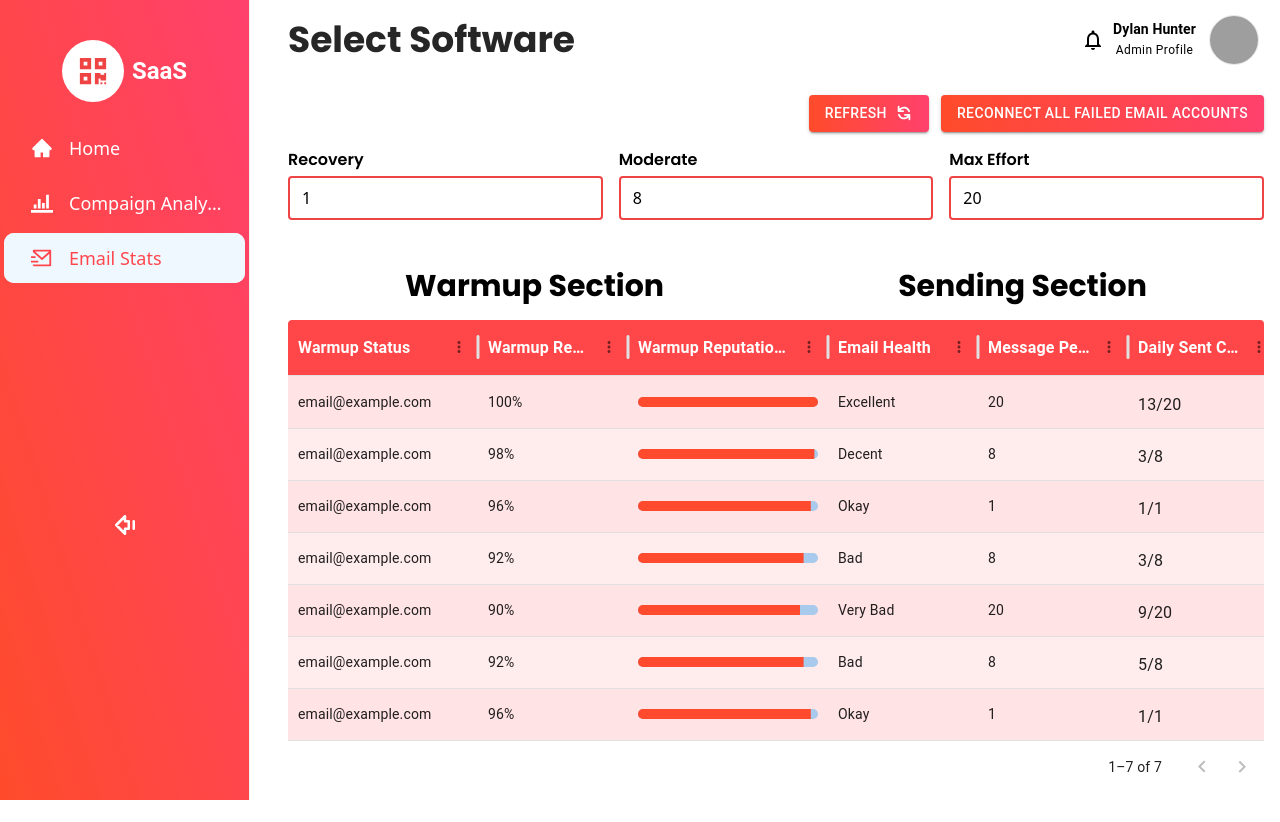
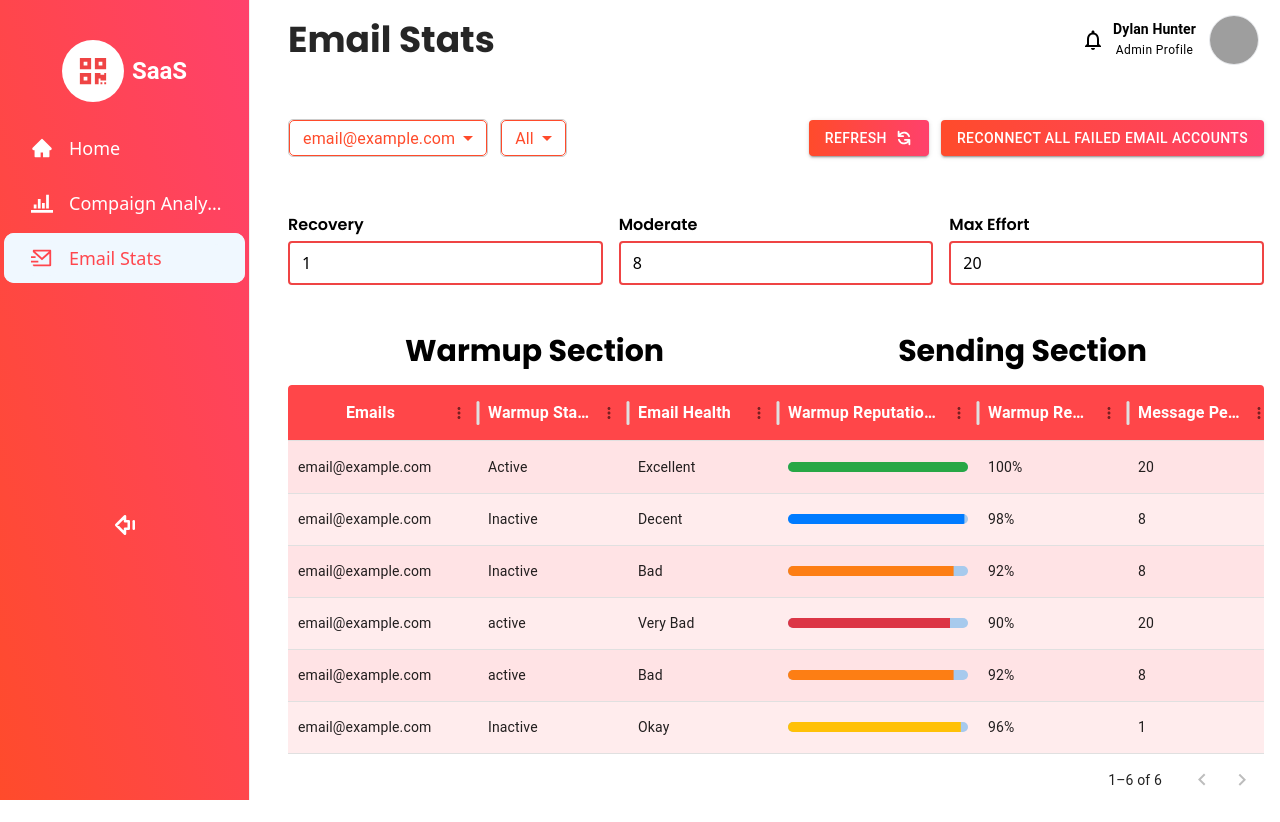
Before and after one commit to devarslan99/Micro_SaaS_Project, a React (Vite) app in the folder frontend/: page /email_stats in a window 1280 px wide. Built offline with nearby package versions, Linux system fonts and the light colour scheme; grey boxes are pictures that could not be loaded.

Commit message:
complete frontend upto email

```diff
--- a/frontend/src/components/EmailStatComp/EmailsTable.jsx
+++ b/frontend/src/components/EmailStatComp/EmailsTable.jsx
@@ -11,17 +11,42 @@ import { clientData, email_stats } from "../../data/mockData";
 import CustomCheckBtn from "./CustomCheckBtn";
 //   import './table.css'
 
-const EmailTable = () => {
+const EmailTable = ({ data, recovery, moderate, maxeffort, setData }) => {
+  const handleCheckboxChange = (rowId, field) => {
+    // Find the current row data and update the msg_per_day based on the selected checkbox
+    const updatedData = data.map((row) => {
+      if (row.id === rowId) {
+        if (field === "set_recovery") {
+          return { ...row, msg_per_day: recovery };
+        } else if (field === "set_moderate") {
+          return { ...row, msg_per_day: moderate };
+        } else if (field === "set_max_effort") {
+          return { ...row, msg_per_day: maxeffort };
+        }
+      }
+      return row;
+    });
+    // Update the data state
+    setData(updatedData);
+  };
+
   const columns = [
+    {
+      field: "email",
+      headerName: "Emails",
+      headerClassName: "super-app-theme-header",
+      headerAlign: 'center',
+      width: 190,
+    },
     {
       field: "warmup_status",
       headerName: "Warmup Status",
       headerClassName: "super-app-theme-header",
-      width: 190,
+      width: 150,
     },
     {
-      field: "warmup_reputation",
-      headerName: "Warmup Reputation %",
+      field: "email_health",
+      headerName: "Email Health",
       headerClassName: "super-app-theme-header",
       width: 150,
     },
@@ -40,7 +65,15 @@ const EmailTable = () => {
               borderRadius: 5,
               "& .MuiLinearProgress-bar": {
                 backgroundColor:
-                  row.warmup_reputation_bar >= 90 ? "#FF4A2E" : "#FF4A2E",
+                  row.warmup_reputation_bar >= 100
+                    ? "#28A745"
+                    : row.warmup_reputation_bar >= 98
+                    ? "#007BFF"
+                    : row.warmup_reputation_bar >= 96
+                    ? "#FFC107"
+                    : row.warmup_reputation_bar >= 91
+                    ? "#FD7E14"
+                    : "#DC3545",
               },
             }}
           />
@@ -48,8 +81,8 @@ const EmailTable = () => {
       ),
     },
     {
-      field: "email_health",
-      headerName: "Email Health",
+      field: "warmup_reputation",
+      headerName: "Warmup Reputation %",
       headerClassName: "super-app-theme-header",
       width: 150,
     },
@@ -72,9 +105,9 @@ const EmailTable = () => {
         if (sentCount <= 1) {
           displayValue = `${sentCount}/1`;
         } else if (sentCount > 1 && sentCount <= 8) {
-          displayValue = `${sentCount}/${ msgPerDay}`;
+          displayValue = `${sentCount}/${msgPerDay}`;
         } else if (sentCount > 8 && sentCount <= 20) {
-          displayValue = `${sentCount}/${ msgPerDay}`;
+          displayValue = `${sentCount}/${msgPerDay}`;
         }
 
         return <Typography className="pt-4">{displayValue}</Typography>;
@@ -85,36 +118,42 @@ const EmailTable = () => {
       headerName: "Set Recovery",
       headerClassName: "super-app-theme-header",
       width: 150,
-      renderCell: ({ row }) => {
-        const sentCount = row.msg_per_day;
-        return <CustomCheckBtn checked={sentCount <= 1} />;
-      },
+      renderCell: ({ row }) => (
+        <CustomCheckBtn
+          checked={row.msg_per_day == recovery} // Check if msg_per_day matches the recovery value
+          onChange={() => handleCheckboxChange(row.id, "set_recovery")}
+        />
+      ),
     },
     {
       field: "set_moderate",
       headerName: "Set Moderate",
       headerClassName: "super-app-theme-header",
       width: 150,
-      renderCell: ({ row }) => {
-        const sentCount = row.msg_per_day;
-        return <CustomCheckBtn checked={sentCount > 1 && sentCount <= 8} />;
-      },
+      renderCell: ({ row }) => (
+        <CustomCheckBtn
+          checked={row.msg_per_day == moderate} // Check if msg_per_day matches the moderate value
+          onChange={() => handleCheckboxChange(row.id, "set_moderate")}
+        />
+      ),
     },
     {
       field: "set_max_effort",
       headerName: "Set Max Effort",
       headerClassName: "super-app-theme-header",
       width: 150,
-      renderCell: ({ row }) => {
-        const sentCount = row.msg_per_day;
-        return <CustomCheckBtn checked={sentCount > 8 && sentCount <= 20} />;
-      },
+      renderCell: ({ row }) => (
+        <CustomCheckBtn
+          checked={row.msg_per_day == maxeffort} // Check if msg_per_day matches the maxeffort value
+          onChange={() => handleCheckboxChange(row.id, "set_max_effort")}
+        />
+      ),
     },
   ];
 
   return (
     <Box
-    mt={4}
+      mt={4}
       sx={{
         bgcolor: "transparent",
         "& .MuiDataGrid-columnHeaders": {
@@ -145,11 +184,21 @@ const EmailTable = () => {
       }}
     >
       <Box className="flex justify-around mb-4">
-        <Typography variant="" className="sm:text-3xl text-xl font-bold font-Poppins">Warmup Section</Typography>
-        <Typography variant="" className="sm:text-3xl text-xl font-bold font-Poppins">Sending Section</Typography>
+        <Typography
+          variant=""
+          className="sm:text-3xl text-xl font-bold font-Poppins"
+        >
+          Warmup Section
+        </Typography>
+        <Typography
+          variant=""
+          className="sm:text-3xl text-xl font-bold font-Poppins"
+        >
+          Sending Section
+        </Typography>
       </Box>
       <DataGrid
-        rows={email_stats}
+        rows={data}
         columns={columns}
         initialState={{
           pagination: {
--- a/frontend/src/components/global/Drawer/Drawer.jsx
+++ b/frontend/src/components/global/Drawer/Drawer.jsx
@@ -16,10 +16,24 @@ const TemporaryDrawer = ({ isOpen, toggleDrawer, onPageSelect }) => {
   const isMenuItemActive = (path) => {
     return location.pathname === path;
   };
-  const handleMenuItemClick = (title, path) => {
+  const getPageTitle = (path) => {
+    switch (path) {
+      case "/home":
+        return "Select Software";
+      case "/compaigns":
+        return "Compaign Analytics";
+      case "/email_stats":
+        return "Email Stats";
+      default:
+        return "Unknown Page";
+    }
+  };
+
+  React.useEffect(() => {
+    const currentPath = location.pathname;
+    const title = getPageTitle(currentPath);
     onPageSelect(title);
-    // Assuming you have routing handled via react-router-dom
-  };
+  }, [location, onPageSelect]);
 
   return (
     <div>
@@ -49,7 +63,7 @@ const TemporaryDrawer = ({ isOpen, toggleDrawer, onPageSelect }) => {
                 width: "200px",
                 height: "100%",
                 color: "white",
-                px:{xs: 1, sm: 0},
+                px: { xs: 1, sm: 0 },
                 display: { lg: "none", xs: "block" },
               }}
               onKeyDown={() => toggleDrawer(false)}
@@ -69,7 +83,7 @@ const TemporaryDrawer = ({ isOpen, toggleDrawer, onPageSelect }) => {
                   p={1}
                 >
                   <IconButton>
-                  <FaQrcode fontSize="30px" className="text-red-500"/>
+                    <FaQrcode fontSize="30px" className="text-red-500" />
                   </IconButton>
                 </Box>
                 <Box>
@@ -83,9 +97,7 @@ const TemporaryDrawer = ({ isOpen, toggleDrawer, onPageSelect }) => {
                   <MenuItem
                     active={isMenuItemActive("/home")}
                     icon={<AiFillHome fontSize="22px" />}
-                  onClick={() => {toggleDrawer(false);
-                    handleMenuItemClick("Select Software", "/home")
-                  }}
+                    onClick={() => toggleDrawer(false)}
                   >
                     Home
                   </MenuItem>
@@ -94,10 +106,7 @@ const TemporaryDrawer = ({ isOpen, toggleDrawer, onPageSelect }) => {
                   <MenuItem
                     active={isMenuItemActive("/compaigns")}
                     icon={<ImStatsBars fontSize="22px" />}
-                  onClick={() => {
-                    toggleDrawer(false);
-                    handleMenuItemClick("Campaign Analytics", "/compaigns");
-                  }}
+                    onClick={() => toggleDrawer(false)}
                   >
                     Compaigns Analytics
                   </MenuItem>
@@ -106,9 +115,7 @@ const TemporaryDrawer = ({ isOpen, toggleDrawer, onPageSelect }) => {
                   <MenuItem
                     active={isMenuItemActive("/email_stats")}
                     icon={<RiMailSendLine fontSize="22px" />}
-                  onClick={() => {toggleDrawer(false);
-                    handleMenuItemClick("Email Stats", "/email_stats")
-                  }}
+                    onClick={() => toggleDrawer(false)}
                   >
                     Email Stats
                   </MenuItem>
--- a/frontend/src/components/global/layout/Layout.jsx
+++ b/frontend/src/components/global/layout/Layout.jsx
@@ -4,7 +4,7 @@ import Sidebar from "../sidebar/Sidebar";
 import Topbar from "../topbar/Topbar";
 
 const Layout = ({ menuCollapse, setMenuCollapse,children }) => {
-  const [pageTitle, setPageTitle] = useState("Select Software");
+  const [pageTitle, setPageTitle] = useState("");
 
   const handlePageSelect = (title) => {
     setPageTitle(title);
--- a/frontend/src/components/global/sidebar/Sidebar.jsx
+++ b/frontend/src/components/global/sidebar/Sidebar.jsx
@@ -16,6 +16,7 @@ import { Link } from "react-router-dom";
 import "./sidebar.css";
 import { ImStatsBars } from "react-icons/im";
 import { RiMailSendLine } from "react-icons/ri";
+import { useEffect } from "react";
 
 
 const Sidebar = ({ menuCollapse, setMenuCollapse,onPageSelect }) => {
@@ -25,10 +26,26 @@ const Sidebar = ({ menuCollapse, setMenuCollapse,onPageSelect }) => {
     setMenuCollapse((prevMenuCollapse) => !prevMenuCollapse);
   };
 
-  const handleMenuItemClick = (title, path) => {
+  const getPageTitle = (path) => {
+    switch (path) {
+      case "/home":
+        return "Select Software";
+      case "/compaigns":
+        return "Compaign Analytics";
+      case "/email_stats":
+        return "Email Stats";
+      default:
+        return "Unknown Page";
+    }
+  };
+
+  useEffect(() => {
+    const currentPath = location.pathname;
+    const title = getPageTitle(currentPath);
     onPageSelect(title);
-    // Assuming you have routing handled via react-router-dom
-  };
+  }, [location, onPageSelect]);
+
+
 
   const isMenuItemActive = (path) => {
     return location.pathname === path;
@@ -79,7 +96,6 @@ const Sidebar = ({ menuCollapse, setMenuCollapse,onPageSelect }) => {
             <MenuItem
               active={isMenuItemActive("/home")}
               icon={<AiFillHome fontSize="22px" />}
-              onClick={() => handleMenuItemClick("Select Software", "/home")}
             >
               Home
             </MenuItem>
@@ -88,7 +104,6 @@ const Sidebar = ({ menuCollapse, setMenuCollapse,onPageSelect }) => {
             <MenuItem
               active={isMenuItemActive("/compaigns")}
               icon={<ImStatsBars fontSize="22px" />}
-              onClick={() => handleMenuItemClick("Campaign Analytics", "/compaigns")}
             >
               Compaign Analytics
             </MenuItem>
@@ -97,7 +112,6 @@ const Sidebar = ({ menuCollapse, setMenuCollapse,onPageSelect }) => {
             <MenuItem
               active={isMenuItemActive("/email_stats")}
               icon={<RiMailSendLine fontSize="22px" />}
-              onClick={() => handleMenuItemClick("Email Stats", "/email_stats")}
             >
               Email Stats
             </MenuItem>
--- a/frontend/src/data/mockData.jsx
+++ b/frontend/src/data/mockData.jsx
@@ -323,7 +323,8 @@ export const clientData = [
   export const email_stats = [
     {
       id:1,
-      warmup_status: "email@example.com",
+      email: "email@example.com",
+      warmup_status: "Active",
       warmup_reputation : "100%",
       warmup_reputation_bar :100,
       email_health: "Excellent",
@@ -332,7 +333,8 @@ export const clientData = [
     },
     {
       id:2,
-      warmup_status: "email@example.com",
+      email: "email@example.com",
+      warmup_status: "Inactive",
       warmup_reputation : "98%",
       warmup_reputation_bar :98,
       email_health: "Decent",
@@ -341,7 +343,8 @@ export const clientData = [
     },
     {
       id:3,
-      warmup_status: "email@example.com",
+      email: "email3@example.com",
+      warmup_status: "Active",
       warmup_reputation : "96%",
       warmup_reputation_bar :96,
       email_health: "Okay",
@@ -350,7 +353,8 @@ export const clientData = [
     },
     {
       id:4,
-      warmup_status: "email@example.com",
+      email: "email@example.com",
+      warmup_status: "Inactive",
       warmup_reputation : "92%",
       warmup_reputation_bar :92,
       email_health: "Bad",
@@ -359,7 +363,8 @@ export const clientData = [
     },
     {
       id:5,
-      warmup_status: "email@example.com",
+      email: "email@example.com",
+      warmup_status: "active",
       warmup_reputation : "90%",
       warmup_reputation_bar :90,
       email_health: "Very Bad",
@@ -368,7 +373,8 @@ export const clientData = [
     },
     {
       id:6,
-      warmup_status: "email@example.com",
+      email: "email@example.com",
+      warmup_status: "active",
       warmup_reputation : "92%",
       warmup_reputation_bar :92,
       email_health: "Bad",
@@ -377,7 +383,8 @@ export const clientData = [
     },
     {
       id:7,
-      warmup_status: "email@example.com",
+      email: "email@example.com",
+      warmup_status: "Inactive",
       warmup_reputation : "96%",
       warmup_reputation_bar :96,
       email_health: "Okay",
--- a/frontend/src/pages/EmailStats/EmailStats.jsx
+++ b/frontend/src/pages/EmailStats/EmailStats.jsx
@@ -1,13 +1,31 @@
-import { Box, Button, Grid, Typography } from "@mui/material";
-import React, { useState } from "react";
+import { Box, Button, Grid, MenuItem, Select, Typography } from "@mui/material";
+import React, { useEffect, useState } from "react";
 import { HiRefresh } from "react-icons/hi";
 import CustomInput from "../../components/EmailStatComp/CustomInput";
 import EmailTable from "../../components/EmailStatComp/EmailsTable";
+import { email_stats } from "../../data/mockData";
 
 const EmailStats = ({ menuCollapse }) => {
   const [recovery, setRecovery] = useState(1);
   const [moderate, setModerate] = useState(8);
   const [maxeffort, setMaxeffort] = useState(20);
+  const [selectedClient, setSelectedClient] = useState(email_stats[0].email);
+  const [emailHealth, setEmailHealth] = useState("All");
+  const [filteredData, setFilteredData] = useState(email_stats);
+
+  const handleFilter = () => {
+    const filtered = email_stats
+      .filter((item) => item.email === selectedClient) // Filter by selected client
+      .filter(
+        (item) => emailHealth === "All" || item.email_health === emailHealth
+      );
+
+    setFilteredData(filtered);
+  };
+
+  useEffect(() => {
+    handleFilter(); // Trigger filter when client or email health changes
+  }, [selectedClient, emailHealth]);
 
   return (
     <Grid
@@ -20,19 +38,88 @@ const EmailStats = ({ menuCollapse }) => {
       {/* Daily Level */}
       <Grid item xs={12}>
         <Box className="mt-4">
-          <Box className="flex sm:flex-row flex-col justify-end sm:items-center items-start sm:gap-3 gap-5">
+          <Box className="flex lg:flex-row flex-col justify-between lg:items-center my-10 items-start lg:gap-0 gap-5">
+            <Box className="gap-3 flex lg:w-auto w-full sm:flex-row flex-col">
+              <Select
+                value={selectedClient}
+                onChange={(e) => setSelectedClient(e.target.value)}
+                displayEmpty
+                sx={{
+                  width: '100%',
+                  backgroundColor: "white",
+                  border: "1px solid #ccc",
+                  borderRadius: "5px",
+                  height: "38px",
+                  color: "#FF4B2B",
+                  "& .MuiSelect-icon": {
+                    color: "#FF4B2B",
+                  },
+                  "& .MuiOutlinedInput-notchedOutline": {
+                    borderColor: "#FF4B2B",
+                  },
+                  "&:hover .MuiOutlinedInput-notchedOutline": {
+                    borderColor: "#FF4B2B",
+                  },
+                  "&.Mui-focused .MuiOutlinedInput-notchedOutline": {
+                    borderColor: "#FF4B2B",
+                  },
+                }}
+              >
+                {email_stats.map((item) => (
+                  <MenuItem key={item.id} value={item.email}>
+                    {item.email}
+                  </MenuItem>
+                ))}
+              </Select>
+              <Select
+                value={emailHealth}
+                onChange={(e) => setEmailHealth(e.target.value)}
+                displayEmpty
+                sx={{
+                  width: '100%',
+                  backgroundColor: "white",
+                  border: "1px solid #ccc",
+                  borderRadius: "5px",
+                  height: "38px",
+                  color: "#FF4B2B",
+                  "& .MuiSelect-icon": {
+                    color: "#FF4B2B",
+                  },
+                  "& .MuiOutlinedInput-notchedOutline": {
+                    borderColor: "#FF4B2B",
+                  },
+                  "&:hover .MuiOutlinedInput-notchedOutline": {
+                    borderColor: "#FF4B2B",
+                  },
+                  "&.Mui-focused .MuiOutlinedInput-notchedOutline": {
+                    borderColor: "#FF4B2B",
+                  },
+                }}
+              >
+                <MenuItem value="All">All</MenuItem>
+                {[...new Set(email_stats.map((item) => item.email_health))].map(
+                  (emailHealth, index) => (
+                    <MenuItem key={index} value={emailHealth}>
+                      {emailHealth}
+                    </MenuItem>
+                  )
+                )}
+              </Select>
+            </Box>
+            <Box className="gap-3 lg:w-auto w-full items-center flex sm:flex-row flex-col">
               <Button
                 variant="contained"
-              className="bg-gradient-to-r from-[#FF4B2B] to-[#FF416C] text-white flex items-center gap-2"
+                className="bg-gradient-to-r lg:w-auto w-[100%] from-[#FF4B2B] to-[#FF416C] text-white flex items-center gap-2"
               >
                 Refresh <HiRefresh size={18} color="white" />
               </Button>
               <Button
                 variant="contained"
-              className="bg-gradient-to-r from-[#FF4B2B] to-[#FF416C] text-white text-sm"
+                className="bg-gradient-to-r lg:w-auto w-[100%] from-[#FF4B2B] to-[#FF416C] text-white text-sm"
               >
                 Reconnect all failed email accounts
               </Button>
+            </Box>
           </Box>
         </Box>
       </Grid>
@@ -59,11 +146,17 @@ const EmailStats = ({ menuCollapse }) => {
           id="maxeffort"
           label={"Max Effort"}
           value={maxeffort}
-          onChange={(e) => setMaxeffort (e.target.value)}
+          onChange={(e) => setMaxeffort(e.target.value)}
         />
       </Grid>
       <Grid item xs={12}>
-        <EmailTable/>
+        <EmailTable
+          data={filteredData}
+          recovery={recovery}
+          moderate={moderate}
+          maxeffort={maxeffort}
+          setData={setFilteredData}
+        />
       </Grid>
     </Grid>
   );
```
Also changed, not shown: frontend/src/components/EmailStatComp/CustomCheckBtn.jsx (+5 -9 lines). Lines whose indentation alone changed are shown as unchanged.
